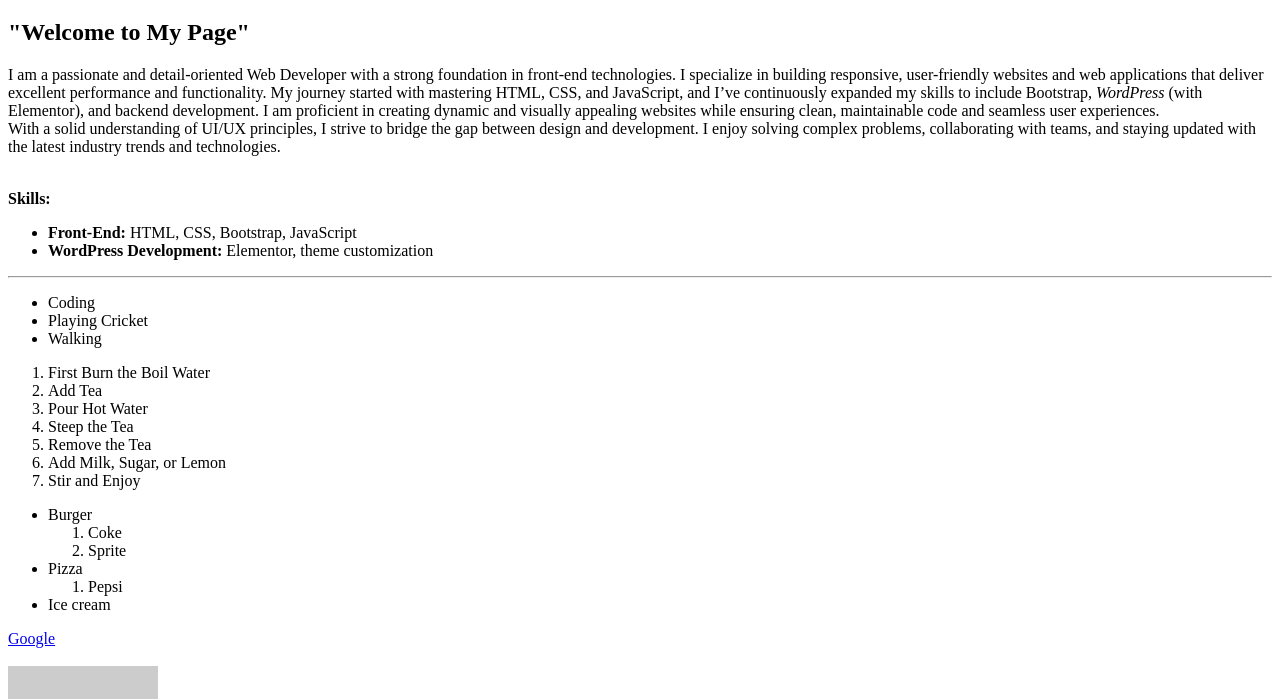
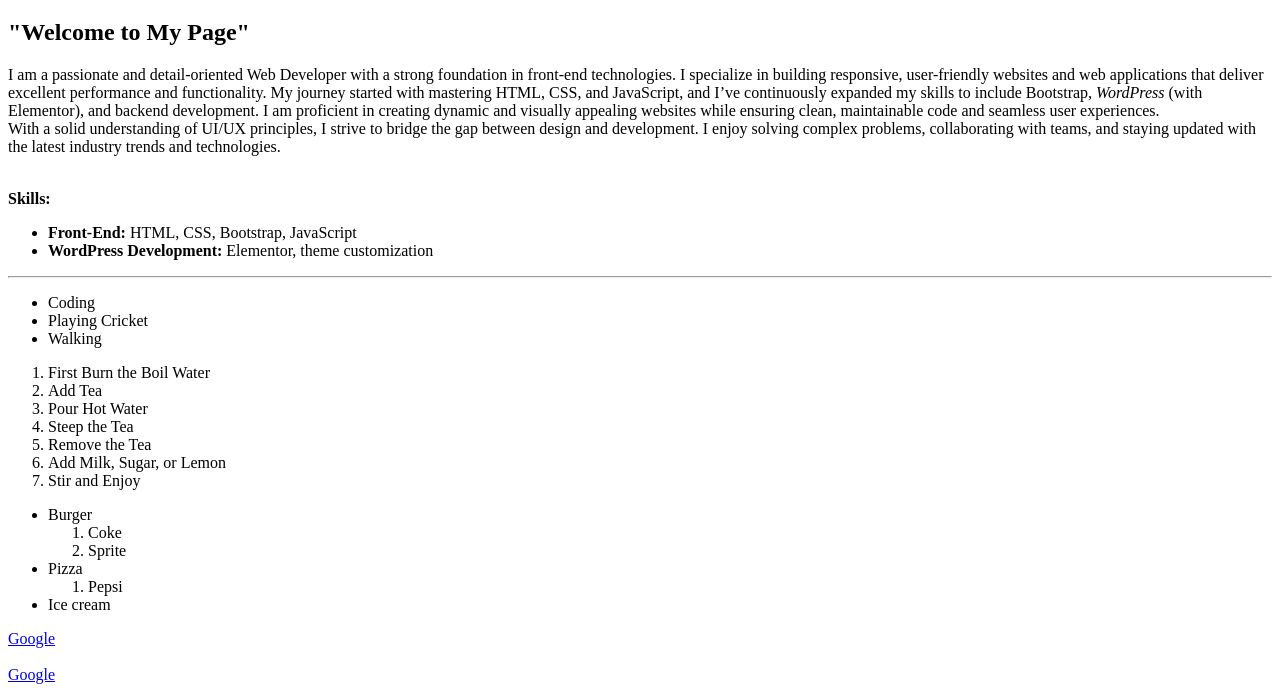
Before and after one commit to abdulrehman990/Codepro, a plain HTML site: page Week 1 Task/Structure_of_html_document.html in a window 1280 px wide. Shown: the part 61-760 px from the top of the page. Drawn offline with Linux system fonts and the light colour scheme; placeholder pictures from the web are drawn by us.

Commit message:
Week 1 Task

```diff
--- a/Week 1 Task/Structure_of_html_document.html
+++ b/Week 1 Task/Structure_of_html_document.html
@@ -50,7 +50,8 @@
     </ul>
 
 
-    <a href="https://www.google.com/">Google</a> <br><br>
+    <a href="https://www.google.com/" target="_blank">Google</a> <br><br>
+    <a href="https://www.google.com/" target="_self">Google</a> <br><br>
 
     <img src="https://via.placeholder.com/150" alt="placeholder image"><br><br>
 
@@ -72,6 +73,8 @@
     <a href="URL" target="_blank">: Creates a hyperlink. target="_blank" opens the link in a new tab.
     <img src="URL" alt="text">: Adds an image. alt is used if the image can’t load.
     <button onclick="location.href='URL'">: Creates a clickable button that redirects to a URL.
+    target=_self: means load the link in the same page
+    target=_blank: means load the link in the new page
 
 -->
 </body>
```
